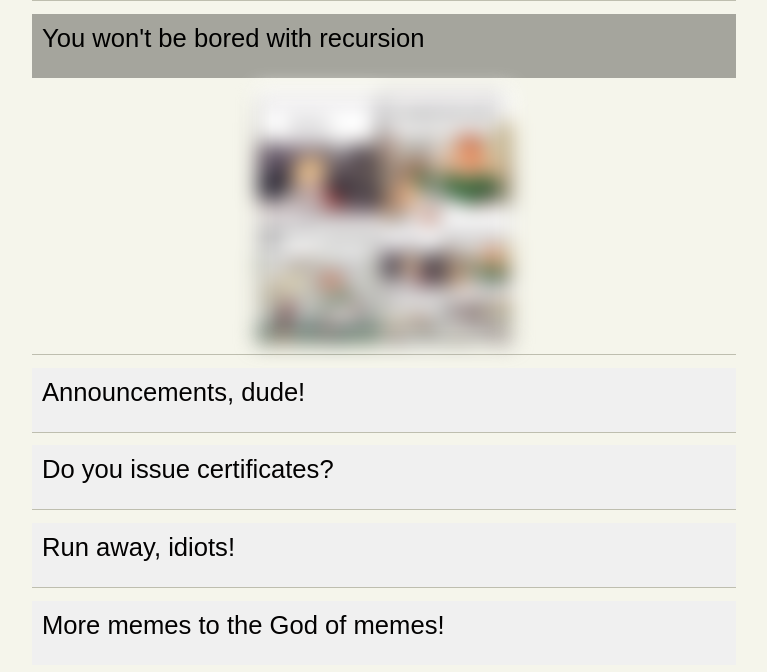
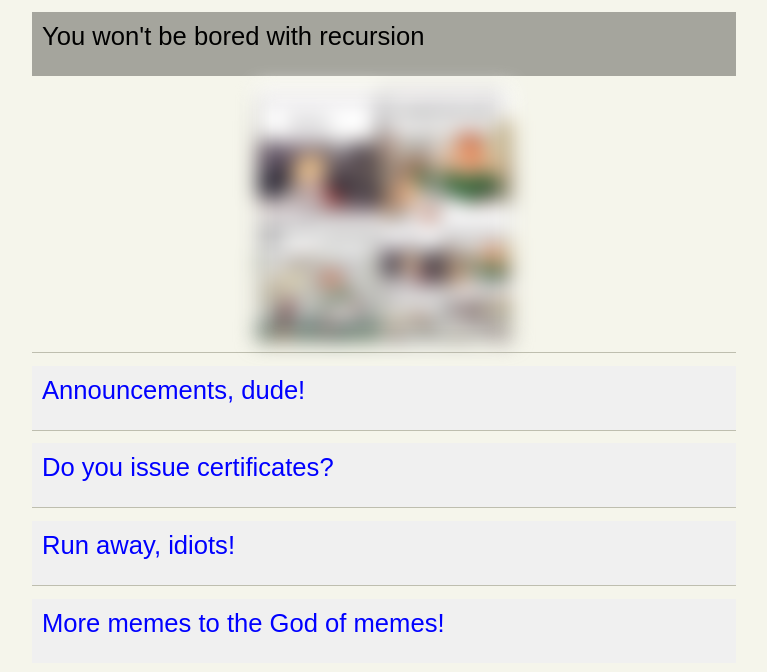
Before and after one commit to Ve-li-ar/cssBayan, a plain HTML site: page cssBayan/index.html in a window 1280 px wide. Shown: the part 84-756 px from the top of the page, without its empty margins (256-1023 px from the left). Drawn offline with Linux system fonts and the light colour scheme.

Commit message:
fix: title color when hovering over button accordion/Sun, Mar 12, 2023, 21:47:02

```diff
--- a/cssBayan/style.css
+++ b/cssBayan/style.css
@@ -2,6 +2,7 @@ body {
     background:  #F5F5EB;
     background-attachment: fixed;
     font-family: Arial, Helvetica, sans-serif;
+    font-size: 1.2vw;
 }
 
 label img {
@@ -147,3 +148,11 @@ input[type="radio"] {
 .bayan__item input[type="radio"]:checked ~ .bayan__item:not(:target) .bayan-content {
     display: none;
 }
+
+input[type="radio"]:not(:checked) + label {
+    color: blue;
+}
+
+.bayan__container:hover input[type="radio"]:not(:checked) + label {
+    color: black;
+}
```
